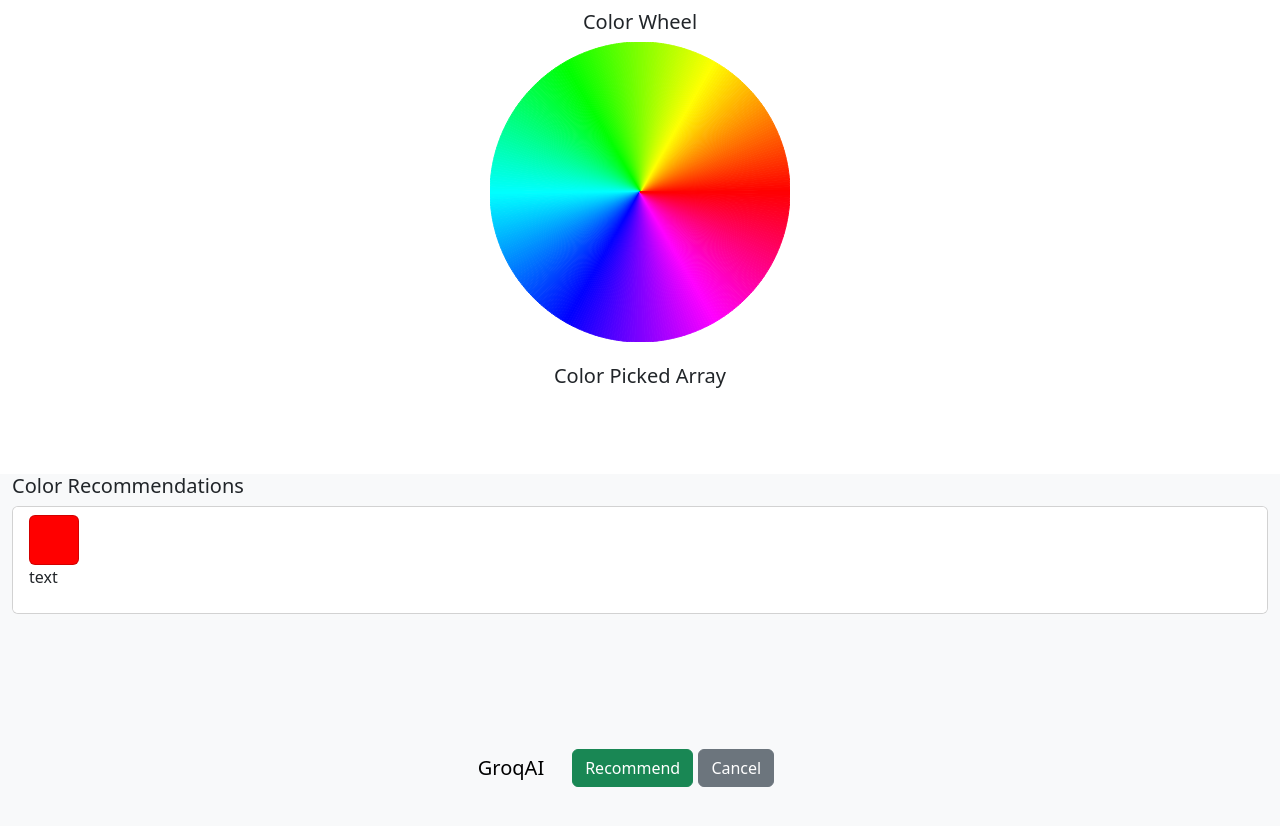
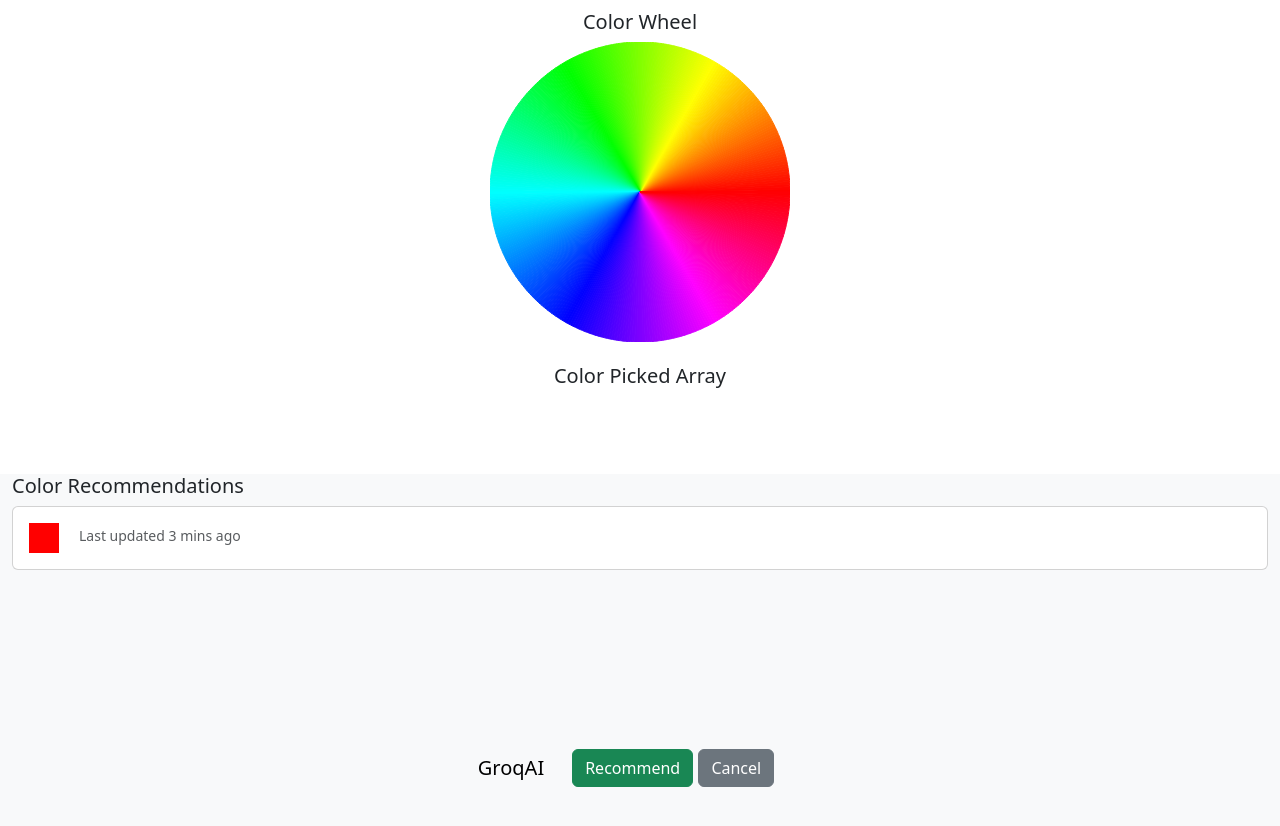
Before and after one commit to chingu-voyages/v49-tier1-team-06, a website built with Vite: page index.html in a window 1280 px wide. Both pictures are taken after a click on the button "Cancel". Built offline with nearby package versions, Linux system fonts and the light colour scheme; no server answers; what groq-sdk would draw is missing.

Commit message:
updated index, main, style files to support groq output rendering.

```diff
--- a/index.html
+++ b/index.html
@@ -48,11 +48,8 @@
     <!-- Recommendations container -->
     <div class="container-fluid bg-body-tertiary" id="colorRecommendation">
         <h5>Color Recommendations</h5>
-        <div id="recommendations">
-            <div class="card">
-                <ul class="list-group list-group-flush" id="cardList">
-                </ul>
-            </div>
+        <div class="card mb-3 text-start" id="cardList">
+
         </div>
     </div>
 
--- a/main.js
+++ b/main.js
@@ -60,8 +60,18 @@ function renderOutput(){
   const recommend = document.createElement('li');
   recommend.className = 'list-group-item';
   recommend.innerHTML = `
-  <div class='card colorCard' style='background-color: red; '></div>
-  <p>text</p>
+             <div class="row">
+              <div class="col" style="max-width: 50px">
+                <div class="card-body">
+                    <div class="colorCard2" style='background-color: red;'></div>
+                </div>
+              </div>
+              <div class="col text-start">
+                <div class="card-body text-start">
+                    <p class="card-text text-start"><small class="text-body-secondary">Last updated 3 mins ago</small></p>
+                </div>
+              </div>
+            </div>
   `
   recOutput.appendChild(recommend);
 };
--- a/style.css
+++ b/style.css
@@ -4,6 +4,13 @@
   width: 50px;
   margin: 0;
 }
+
+.colorCard2{
+  height: 30px;
+  width: 30px;
+  margin: 0;
+}
+
 #colorWheel{
   height: auto;
   width: auto auto;
```
